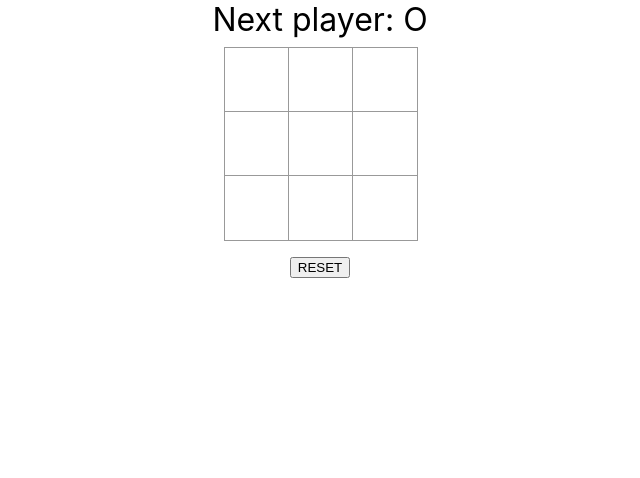
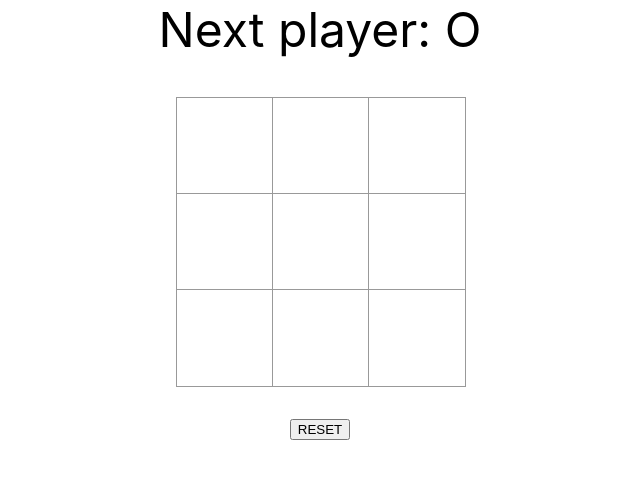
Before and after one commit to DanBurbach/tic-tac-toe-redux, a React (Create React App) app: page / in a window 1280 px wide. Shown: the top 478 px of the page, without its empty margins (320-960 px from the left). Built offline with nearby package versions, Linux system fonts and the light colour scheme.

Commit message:
minor styling changes

```diff
--- a/src/assets/css/styles.css
+++ b/src/assets/css/styles.css
@@ -1,11 +1,5 @@
 body {
-  font-size: 2em;
-  margin: 20px;
-}
-
-ol,
-ul {
-  padding-left: 30px;
+  font-size: 6vh;
 }
 
 .main-board {
@@ -23,7 +17,7 @@ ul {
 }
 
 .status {
-  margin-bottom: 10px;
+  margin-bottom: 5vh;
 }
 
 .square {
@@ -32,8 +26,8 @@ ul {
   float: left;
   font-size: 1em;
   font-weight: bold;
-  line-height: 1em;
-  height: 1vh;
+  line-height: 0.25em;
+  height: 2vh;
   margin-right: -2px;
   margin-top: -2px;
   padding: 1em;
@@ -48,12 +42,3 @@ ul {
 .kbd-navigation .square:focus {
   background: #ddd;
 }
-
-.game {
-  display: flex;
-  flex-direction: row;
-}
-
-.game-info {
-  margin-left: 20px;
-}
```
